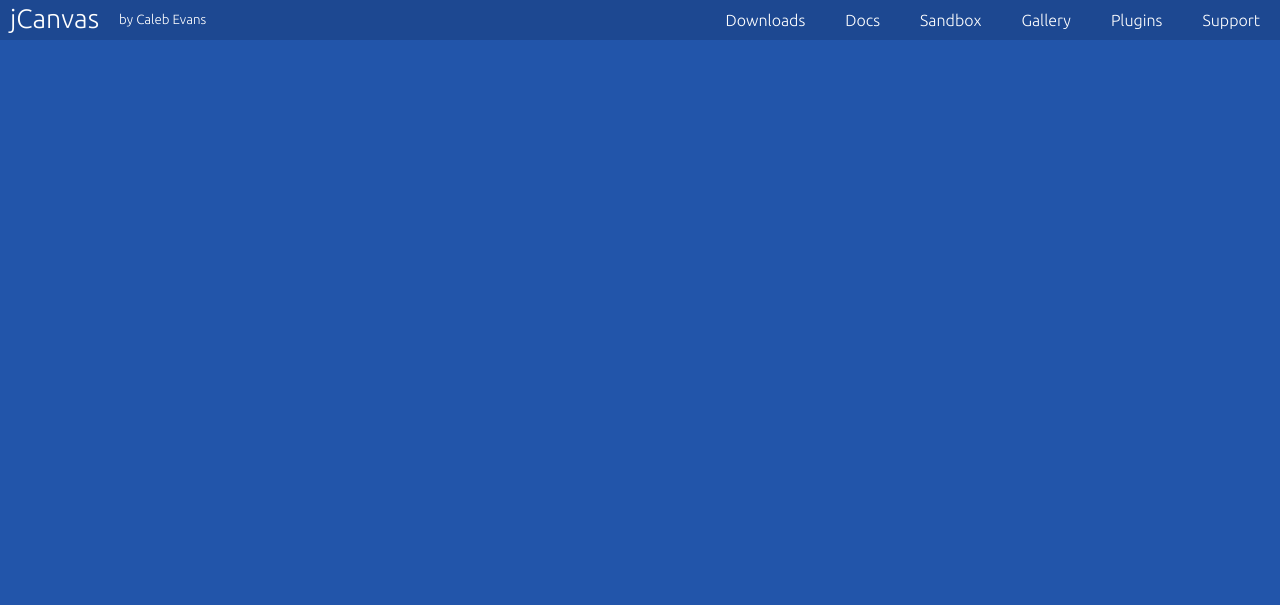
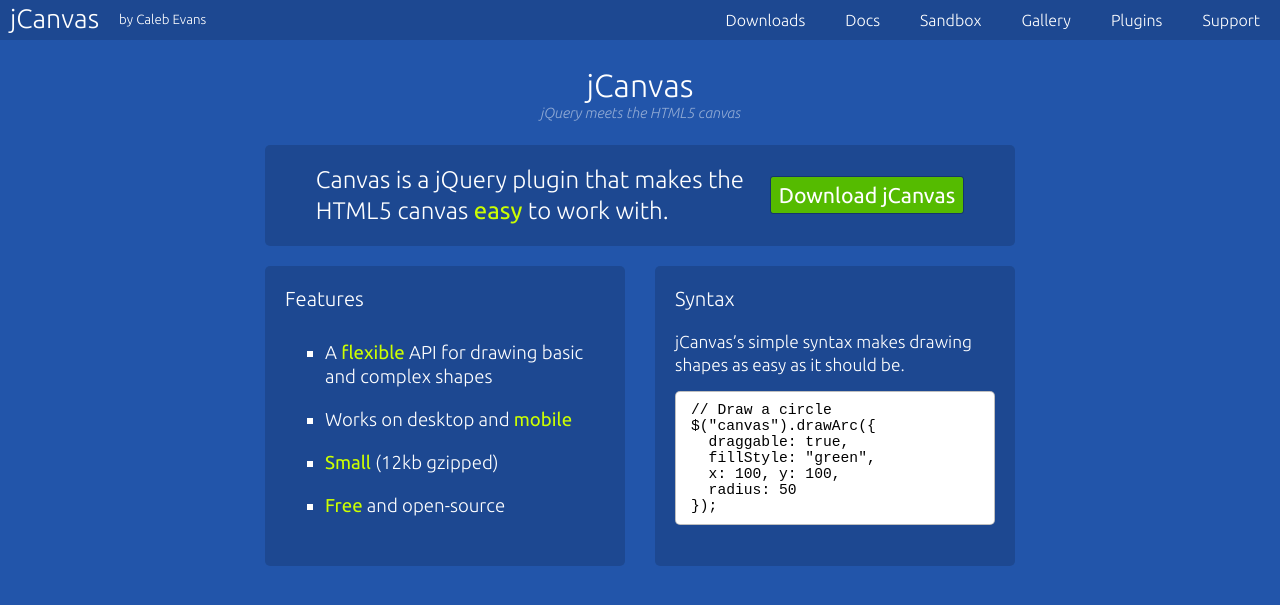
Before and after one commit to caleb531/jcanvas-website, a Jekyll site: the page built from _pages/index.md, in a window 1280 px wide. Shown: the top 605 px of the page. Built offline with Jekyll 4.4.1, drawn with Linux system fonts in a browser that asks for light colours.

Commit message:
Add homepage content

````diff
--- /dev/null
+++ b/_data/downloads.yml
@@ -0,0 +1,4 @@
+# jCanvas download URLs and other data
+
+url:
+  minified: "https://raw.github.com/caleb531/jcanvas/master/jcanvas.min.js"
--- /dev/null
+++ b/_includes/home-features.md
@@ -0,0 +1,7 @@
+
+### Features
+
+  - A **flexible** API for drawing basic and complex shapes
+  - Works on desktop and **mobile**
+  - **Small** (12kb gzipped)
+  - **Free** and open-source
--- /dev/null
+++ b/_includes/home-intro.md
@@ -0,0 +1,3 @@
+Canvas is a jQuery plugin that makes the HTML5 canvas **easy** to work with.
+
+[Download jCanvas]({{ site.data.downloads.url.minified }})
--- /dev/null
+++ b/_includes/home-syntax.md
@@ -0,0 +1,14 @@
+
+### Syntax
+
+jCanvas's simple syntax makes drawing shapes as easy as it should be.
+
+```js
+// Draw a circle
+$("canvas").drawArc({
+  draggable: true,
+  fillStyle: "green",
+  x: 100, y: 100,
+  radius: 50
+});
+```
--- a/_layouts/page.html
+++ b/_layouts/page.html
@@ -3,7 +3,8 @@
 ---
 <article>
 
-  <h2>{{ page.title }}</h2>
+  <h1>{{ page.title }}</h1>
+  <span class="subtitle">{{ page.subtitle }}</span>
 
   {{ content }}
 
--- a/_pages/index.md
+++ b/_pages/index.md
@@ -1,4 +1,18 @@
 ---
 layout: page
+title: jCanvas
+subtitle: jQuery meets the HTML5 canvas
 permalink: /
 ---
+
+<div id="home-intro" class="box column" markdown="1">
+  {% include home-intro.md %}
+</div>
+
+<div id="home-features" class="box column left" markdown="1">
+  {% include home-features.md %}
+</div>
+
+<div id="home-syntax" class="box column right" markdown="1">
+  {% include home-syntax.md %}
+</div>
--- a/_sass/_global.scss
+++ b/_sass/_global.scss
@@ -49,8 +49,14 @@
 
 h1 {
 	margin-bottom: 0;
+  font-size: 2em;
 	text-align: center;
 }
+
+h1, h2, h3 {
+	font-weight: 300;
+}
+
 /*
 span.c {
 	display: inline-block;
@@ -75,6 +81,7 @@
 dfn {
 	font-weight: 400;
 	font-style: normal;
+  color: #cf0;
 }
 
 // Lists
@@ -88,12 +95,32 @@
 	}
 }
 
+// Inputs and buttons
+button,
+.button {
+	margin: 2px 0;
+	border: solid 1px $input-border-color;
+	border-radius: 3px;
+  padding: 6px 8px;
+	background-color: #5b0;
+	background-clip: padding-box;
+  font-family: $sans-serif;
+  font-weight: 400;
+	color: #fff;
+	text-decoration: none;
+}
+
 // Code snippets
-.code {
+.highlighter-rouge {
 	position: relative;
+	border: solid 1px $input-border-color;
+	border-radius: 5px;
+	padding: 10px 15px;
+	background-color: #fff;
+	color: #000;
 	pre {
 		position: relative;
-		padding-right: 30px;
+		margin: 0;
 		text-align: left;
 		font-size: 11pt;
 		white-space: pre-wrap;
--- a/_sass/_home.scss
+++ b/_sass/_home.scss
@@ -33,7 +33,7 @@
 }
 
 // Main block
-#intro {
+#home-intro {
 	height: auto;
 	padding: 15px;
 	text-align: center;
@@ -41,8 +41,6 @@
 		margin: 0;
 	}
 	.buttons {
-		display: inline-block;
-		vertical-align: middle;
 		text-align: right;
 		font-size: 10pt;
 		@include layout(compact) {
@@ -54,12 +52,16 @@
 		margin-right: 3px;
 	}
 }
-#download {
-	display: block;
+#home-intro p:last-child {
+	display: inline-block;
+	vertical-align: middle;
 	margin-right: 0;
 	font-size: 16pt;
+  a {
+    @extend .button;
+  }
 }
-p.headline {
+#home-intro p:first-child {
 	display: inline-block;
 	width: 450px;
 	min-width: 400px;
@@ -85,13 +87,13 @@
 	padding-top: 1em;
 	text-align: center;
 }
-#features,
-#syntax {
+#home-features,
+#home-syntax {
 	min-height: 300px;
 }
 
 // Features
-#features {
+#home-features {
 	@include layout(compact) {
 		float: none;
 	}
@@ -111,14 +113,14 @@
 	}
 }
 // Syntax
-#syntax {
+#home-syntax {
 	@include layout(compact) {
 		float: none;
 	}
 	p {
 		margin-bottom: 0;
 	}
-	pre {
+	.highlighter-rouge {
 		margin: 0;
 		margin-top: 15px;
 		margin-left: auto;
--- a/_sass/_sections.scss
+++ b/_sass/_sections.scss
@@ -2,10 +2,6 @@
 h1 {
 	position: relative;
 	text-align: center;
-}
-h2, h3 {
-	margin: 1em 0 0;
-	text-align: left;
 }
 
 // Sections
````
Also changed, not shown: _includes/home-about.md (added, +5 -0 lines), _includes/home-more.md (added, +1 -0 lines).
